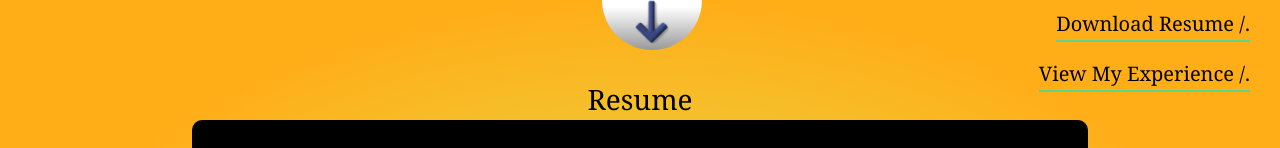
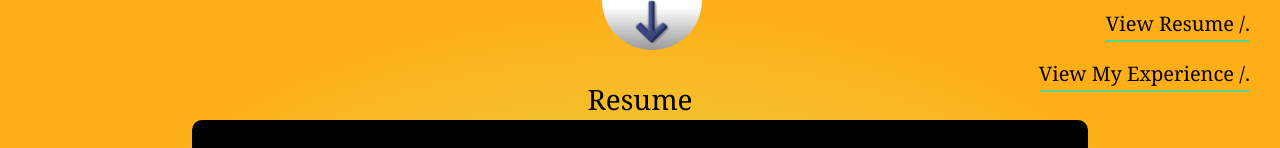
Before and after one commit to SSShiva1999/Folio, a React (Vite) app: page /Folio/resumes in a window 1280 px wide. Shown: the top 148 px of the page. Built offline with nearby package versions, Linux system fonts and the light colour scheme.

Commit message:
Set up GitHub Pages deployment after  two week

```diff
--- a/src/mainpages/resumespage/resumes/resumes.jsx
+++ b/src/mainpages/resumespage/resumes/resumes.jsx
@@ -20,7 +20,7 @@ const Resumes = () => {
         </div>
         <div className="download-resume">
           <a href="/Folio/shivashankarresume.pdf" target="_blank" rel="noopener noreferrer" className="link">
-            Download Resume /.
+            View Resume /.
           </a>
           <span className="underline"></span>
         </div>
```
Also changed, not shown: vite.config.js (indentation only).
